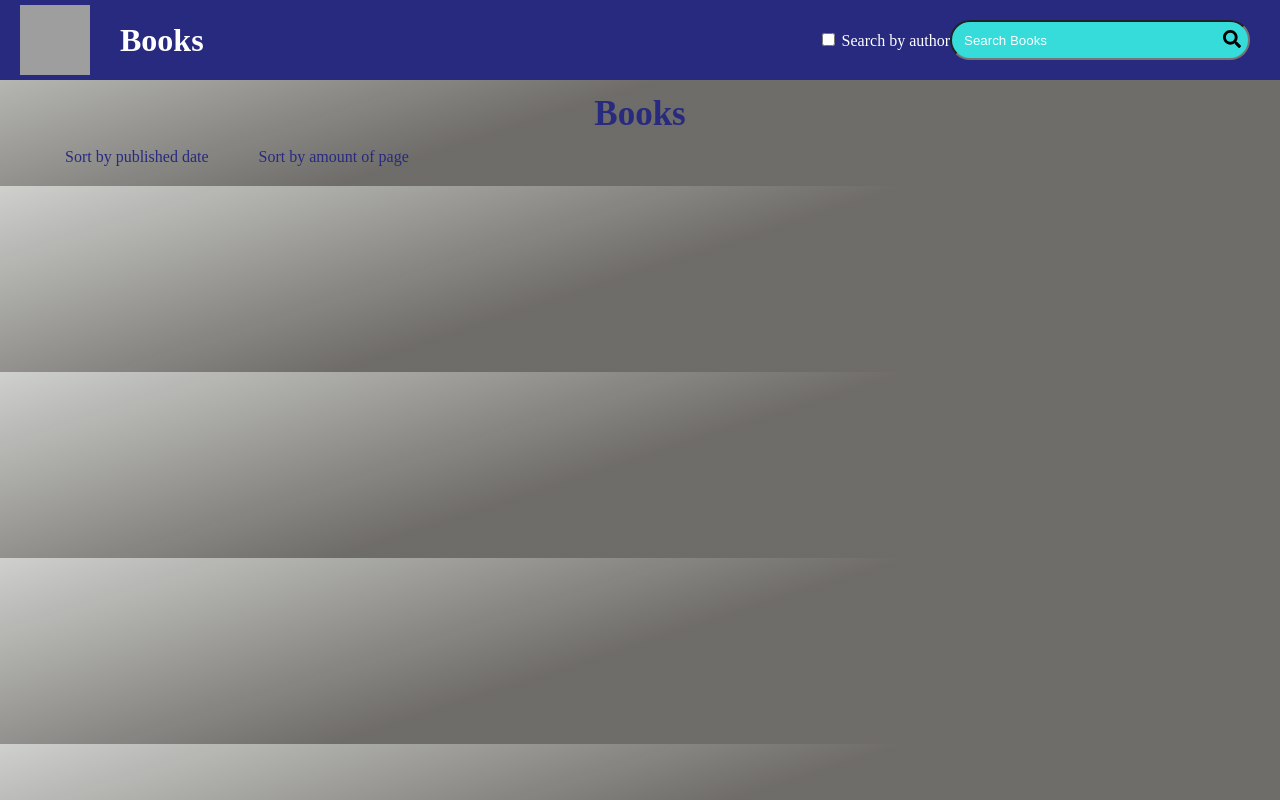
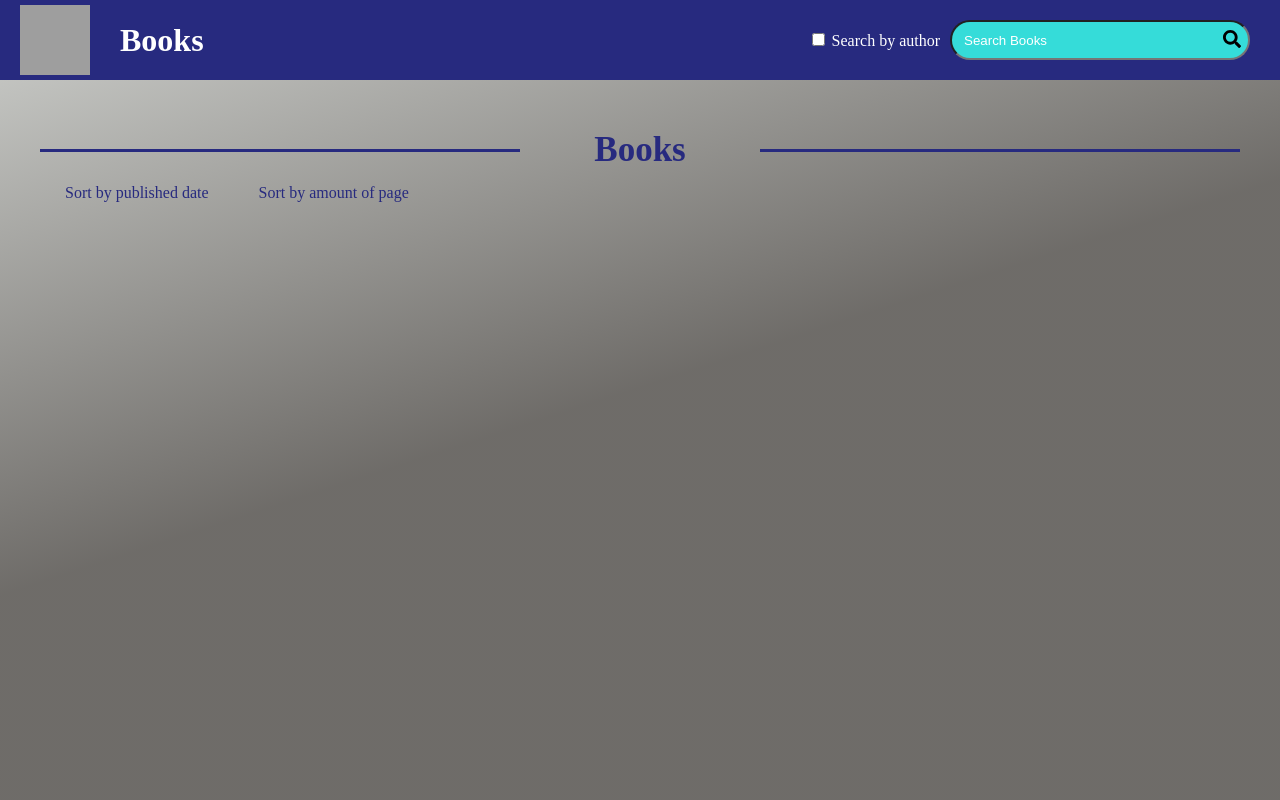
Before and after one commit to anaalamed/books_googleAPI, a website: page public/index.html in a window 1280 px wide. Drawn offline with Linux system fonts and the light colour scheme; no server answers; grey boxes are pictures that could not be loaded.

Commit message:
meta tags, manifest

```diff
--- a/public/index.html
+++ b/public/index.html
@@ -5,9 +5,17 @@
     <meta charset="UTF-8">
     <meta name="viewport" content="width=device-width, initial-scale=1.0">
     <title>Google Books</title>
-    <link rel="icon"
-        href="https://firebasestorage.googleapis.com/v0/b/books--api.appspot.com/o/2.png?alt=media&token=c67fdcbc-db88-4ab8-b3b7-e8c703603779">
+    <description>Render Books From Google API</description>
+    <link rel="icon" href="./icons//logo.png">
     <link rel='stylesheet' href='styles/main.css'>
+    <link rel="manifest" href="./manifest.json">
+
+    <og:title>Google Books</og:title>
+    <og:description>Render Books From Google API</og:description>
+    <og:image>
+        https://firebasestorage.googleapis.com/v0/b/books--api.appspot.com/o/2.png?alt=media&token=c67fdcbc-db88-4ab8-b3b7-e8c703603779
+    </og:image>
+
 
     <script src="js/books.js" type="module"></script>
 </head>
--- a/public/js/books.js
+++ b/public/js/books.js
@@ -6,11 +6,20 @@ const searchByAuthor = document.querySelector('input#searchByAuthor');
 const btnSortByDate = document.querySelector('p#sortByDate');
 const btnsortByPages = document.querySelector('p#sortByPages');
 
+// start books - default get request
+const startDefaultFetch = () => {
+    fetchBooks("2022")
+    .then(data => {
+        books = data.items;
+        renderBooks(books);
+    });
+}
+startDefaultFetch();
 
-// fetch data
+
+// fetch data from API
 async function fetchBooks ( query ) {
     try {
-        console.log(searchByAuthor.value);
         let data_url;
         if (searchByAuthor.checked == "true" ) {
             data_url = `https://www.googleapis.com/books/v1/volumes?q=inauthor:${query}`
@@ -30,7 +39,6 @@ document.querySelector('#search').addEventListener('submit', (event) => {
     fetchBooks(input.value)
     .then(data => {
         books = data.items;
-        // console.log(books);
         renderBooks(books);
     });
 })
--- a/public/styles/main.scss
+++ b/public/styles/main.scss
@@ -10,7 +10,7 @@ body {
     margin: 0;
     padding: 0;
     background: rgb(82,79,75);
-    background: linear-gradient(342deg, rgba(82,79,75,0.8357162689294468) 51%, rgba(198,200,196,0.8432139127101581) 100%);
+    background: linear-gradient(342deg, rgba(82,79,75,0.8357162689294468) 51%, rgba(198,200,196,0.8432139127101581) 100%) fixed;
 }
 
 h1, h2 {
@@ -102,6 +102,10 @@ h1, h2 {
         color: #fff;
     }
 
+    .checkboxWrapper {
+        margin: 0 10px;
+    }
+
     button.submit {
         width: 30px;
         background: transparent;
@@ -126,6 +130,27 @@ main {
             font-weight: 700;
             margin: 0 auto;
             text-align: center;
+            position: relative;
+        }
+
+        h2.booksSectionTitle:after,
+        h2.booksSectionTitle:before {
+            content: "";
+            width: 40%;
+            height: 3px;
+            position: absolute;
+            display: block;
+            top: 0;
+            bottom: 0;
+            margin: auto;
+            z-index: 99999;
+            background: $main_color;
+        }
+        h2.booksSectionTitle:after {
+            right: 0;
+        }
+        h2.booksSectionTitle:before {
+            left: 0;
         }
 
         .sortButtns {
```
Also changed, not shown: public/icons/logo.png (added), public/manifest.json (added), public/styles/main.css, 1 other file.
